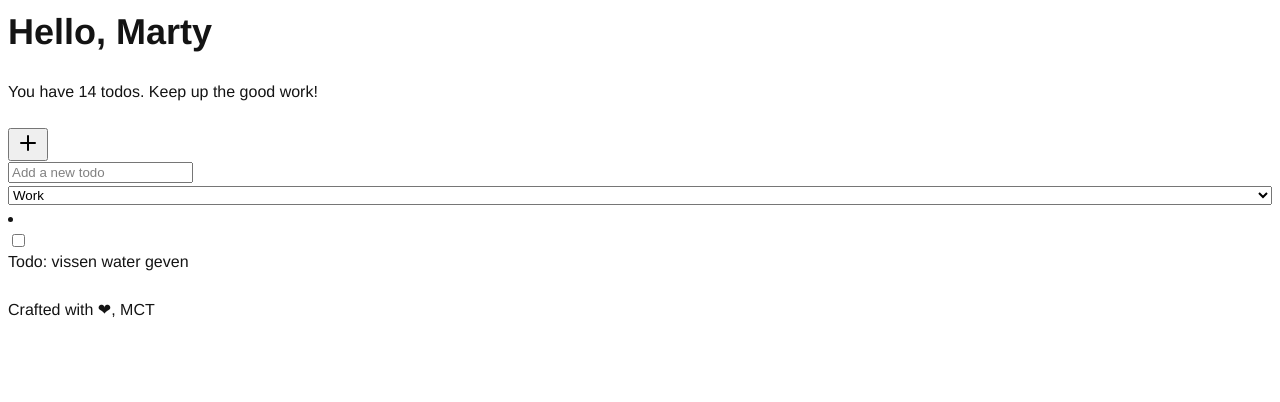
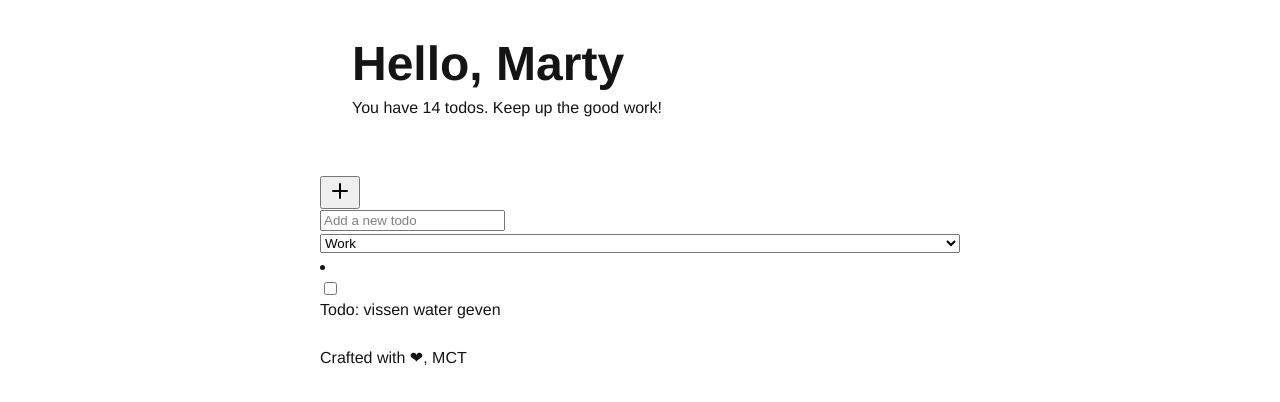
Before and after one commit to MessiaenTibo/FrontEnd-Todo-List, a React (Vite) app in the folder todo-list/: page / in a window 1280 px wide. Shown: the top 402 px of the page. Built offline with nearby package versions, Linux system fonts and the light colour scheme.

Commit message:
start css toekennen components

```diff
--- a/todo-list/src/App.tsx
+++ b/todo-list/src/App.tsx
@@ -5,7 +5,7 @@ import TodoItem from "./components/TodoItem";
 
 function App() {
   return (
-    <>
+    <div className="o-container">
       <AppHeader />
 
       <AddTodo />
@@ -13,7 +13,7 @@ function App() {
       <TodoItem />
 
       <AppFooter />
-    </>
+    </div>
   );
 }
 
--- /dev/null
+++ b/todo-list/src/assets/styles/components/header.scss
@@ -0,0 +1,16 @@
+.c-header{
+    padding: 2rem;
+}
+
+.c-header__title{
+    font-size: 3rem;
+    font-weight: 700;
+    margin-bottom: 0.5rem;
+}
+
+.c-heaer__subtitle{
+    font-size: 1.5rem;
+    font-weight: 400;
+    margin-bottom: 0;
+    opacity: 0.8;
+}
--- /dev/null
+++ b/todo-list/src/assets/styles/objects/container.scss
@@ -0,0 +1,4 @@
+.o-container{
+    max-width: 40rem;
+    margin: 0 auto;
+}
--- a/todo-list/src/assets/styles/screen.scss
+++ b/todo-list/src/assets/styles/screen.scss
@@ -6,6 +6,8 @@
 @import "./generic/page.scss";
 
 @import "./objects/button.scss";
+@import "./objects/container.scss";
 @import "./objects/hide-accessible.scss";
 
+
 @import "./utilities/fade.scss";
--- a/todo-list/src/components/AddTodo.tsx
+++ b/todo-list/src/components/AddTodo.tsx
@@ -1,4 +1,6 @@
 import { Plus } from "lucide-react";
+
+import '../assets/styles/components/todo.scss'
 
 export default () => {
   return (
--- a/todo-list/src/components/AppFooter.tsx
+++ b/todo-list/src/components/AppFooter.tsx
@@ -1,3 +1,5 @@
+import '../assets/styles/components/footer.scss'
+
 export default () => {
   return (
     <footer>
--- a/todo-list/src/components/AppHeader.tsx
+++ b/todo-list/src/components/AppHeader.tsx
@@ -1,4 +1,6 @@
 import { useState } from 'react'
+
+import '../assets/styles/components/header.scss'
 
 export default () => {
     const [user, setUser] = useState('Marty')
@@ -9,6 +11,8 @@ export default () => {
             return 'Good job, no todos!'
         } else if (todoCount === 1) {
             return 'You have 1 todo. Better start doing it!'
+        } else if (todoCount > 100) {
+            return `You have ${todoCount} todos, that's a lot of todos!`
         }
 
         return `You have ${todoCount} todos. Keep up the good work!`
@@ -16,9 +20,9 @@ export default () => {
 
 
   return (
-    <header>
-      <h1>Hello, {user}</h1>
-      <p>{printAmountTodos()}</p>
+    <header className="c-header">
+      <h1 className='c-header__title'>Hello, {user}</h1>
+      <p className='c-header__subtitle'>{printAmountTodos()}</p>
     </header>
   );
 };
--- a/todo-list/src/components/TodoItem.tsx
+++ b/todo-list/src/components/TodoItem.tsx
@@ -1,3 +1,5 @@
+import '../assets/styles/components/todoItem.scss'
+
 export default () => {
     //TODO: I want props here
     // description, category, isDone, id
```
Also changed, not shown: todo-list/src/assets/styles/components/footer.scss (added), todo-list/src/assets/styles/components/todo.scss (added), todo-list/src/assets/styles/components/todoItem.scss (added).
